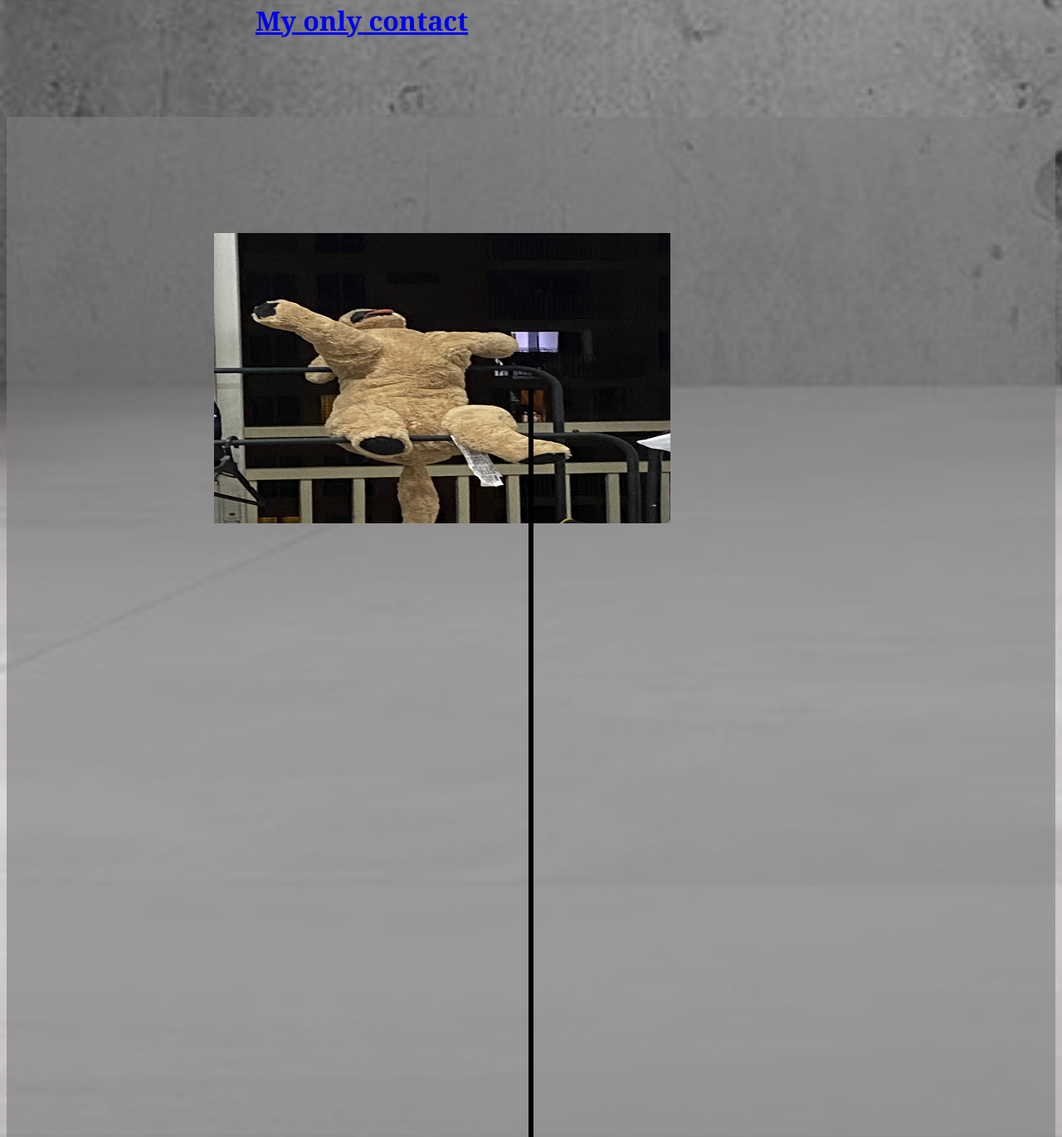
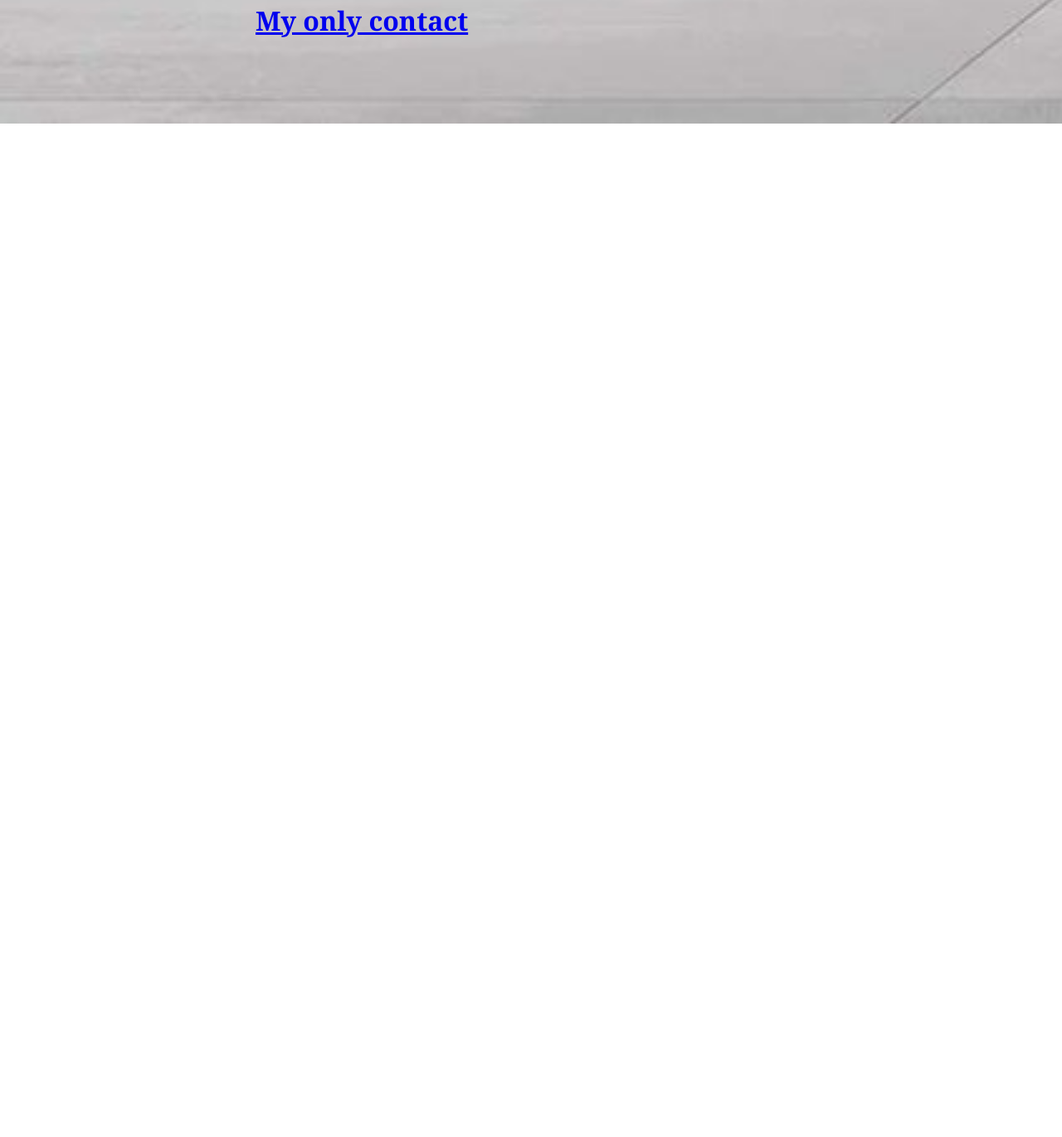
Before and after one commit to zion369/tendance.github.io, a plain HTML site: page index.html in a window 1280 px wide. Shown: the part 4104-5475 px from the top of the page at 83% size. After the commit the page ends 5089 px from the top, so only its background shows below. Drawn offline with Linux system fonts and the light colour scheme.

Commit message:
Update index.html

```diff
--- a/index.html
+++ b/index.html
@@ -186,68 +186,6 @@
 </body>
 <!--page3end-->
 
-<body>
-  <div id="BoxCategory_4"
-    style="width: 1440; height: 1200px; margin:auto; display: flex; flex-direction: column; align-items: left;padding-top: 50px;padding-bottom: 10px;padding-right: 10px;padding-left: 50px;">
-    <div style="width: 800px; height: 300px;margin-top: 30px;margin-left:300px;display: flex;align-items: left;">
-      <div style="width: 400px;height:600px; display: flex; align-items: left;flex-direction: column;">
-        <div class="text2" style="width:200px;height: 30px;margin-left: 50px;margin-top: 30px;">
-
-        </div>
-        <div style="width:200px; height:400px;margin-left: -100px;margin-top: 0px;">
-          <img src="assets/boring.JPG" width=550px height=350px>
-        </div>
-      </div>
-      <div class="vl" style="margin-top: 250px;"></div>
-
-      <div
-        style="width: 400px;height: 300px; margin-left:10px; display: flex; align-items: left;flex-direction: column;">
-        <div class="text2" style="width:200px;height: 30px;margin-left: 50px;margin-top: 30px;">
-
-        </div>
-        <div style="width:200px; height:150px;margin-left: 0px;margin-top: -100px;">
-
-        </div>
-      </div>
-    </div>
-    <div id="BoxCategory_1"
-      style="width: 800px;height: 700px;margin:auto; display: flex; flex-direction: column; align-items: left;padding-top: 50px;padding-bottom: 10px;padding-right: 10px;padding-left: 50px;">
-      <div id="BoxCategory_2"
-        style="width:800px; height:300px;margin-left:-20px;margin-top:-20px; display: flex; align-items: left;">
-        <div id="BoxCategory_3"
-          style="width:400px; height:250px;margin-left:0px;margin-top:20px; display: flex; align-items: left;"></div>
-        <div id="BoxCategory_3"
-          style="width:400px; height:250px;margin-left:0px;margin-top:20px; display: flex; align-items: left;"></div>
-      </div>
-      <div id="BoxCategory_2"
-        style="width:800px; height:300px;margin-left:-20px;margin-top:50px; display: flex; align-items: left;">
-        <div id="BoxCategory_3"
-          style="width:400px; height:250px;margin-left:0px;margin-top:20px; display: flex; align-items: left;"></div>
-        <div id="BoxCategory_3"
-          style="width:400px; height:250px;margin-left:0px;margin-top:20px; display: flex; align-items: left;"></div>
-      </div>
-    </div>
-
-
-
-
-
-
-
-  </div>
-
-
-
-
-
-
-
-
-
-
-
-
-</body>
 
 
 </html>
```
